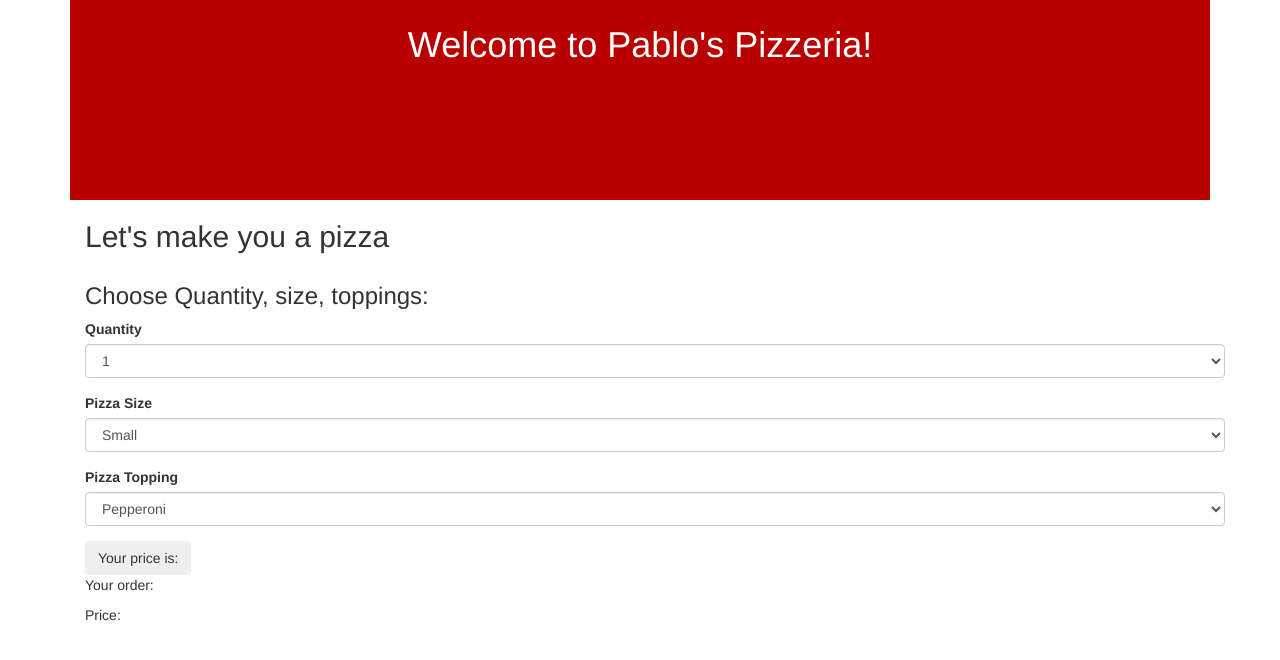
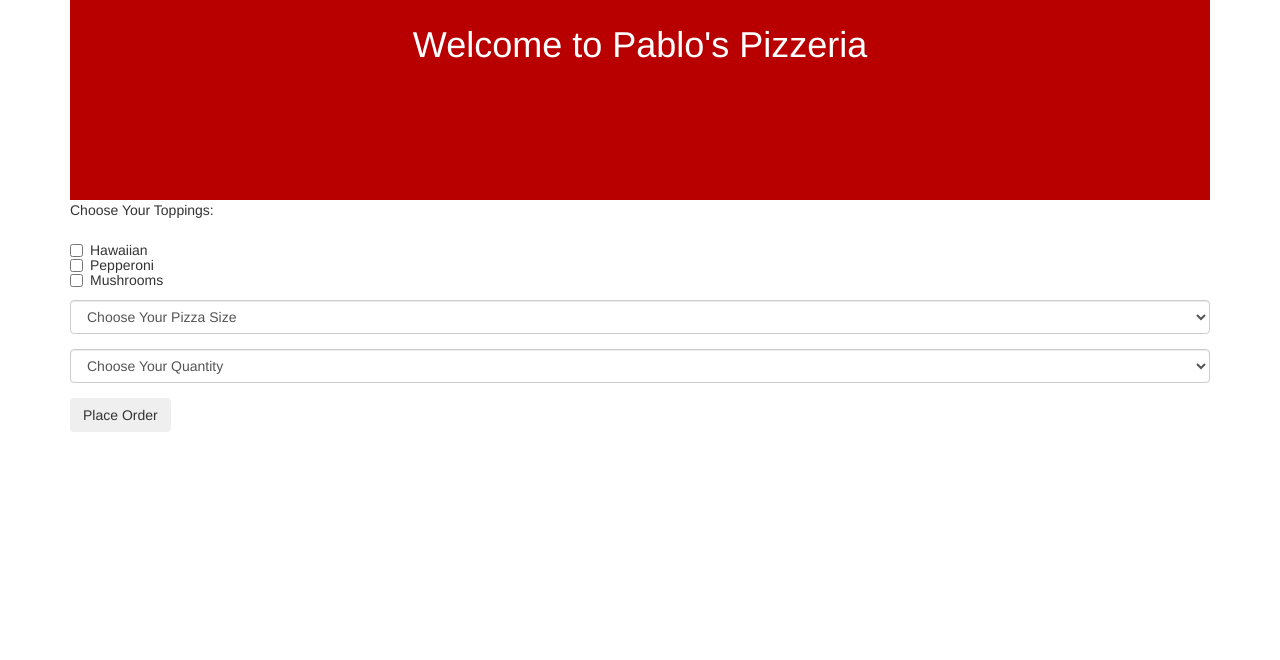
Before and after one commit to pabloverapdx/Intro-codereview4, a plain HTML site: page index.html in a window 1280 px wide. Drawn offline with Linux system fonts and the light colour scheme.

Commit message:
for loop, constructor, variables. Hidden results in css

```diff
--- a/css/styles.css
+++ b/css/styles.css
@@ -5,7 +5,6 @@
     padding:5px;
     height: 200px;
 }
-/*#result {
+#result {
   display: none;
-  font-size: 40px;
-}*/
+}
--- a/index.html
+++ b/index.html
@@ -1,4 +1,6 @@
-<!DOCTYPE html>
+
+
+<!DOCTYPE>
 <html>
   <head>
     <link href="css/bootstrap.css" rel="stylesheet" type="text/css">
@@ -10,46 +12,39 @@
   <body>
     <div class="container">
       <div class="header">
-        <h1>Welcome to Pablo's Pizzeria!</h1>
+      <h1>Welcome to Pablo's Pizzeria</h1>
     </div>
-        <div class="container">
-              <h2>Let's make you a pizza</h2>
-
+      <form id="user-info">
+        <p class="pizza-toppings">Choose Your Toppings:</p>
          <div class="row">
-          <div class="col-md-12">
-            <h3>Choose Quantity, size, toppings:</h3>
-              <form id="letsMakePizza">
+           <div class="col-xs-4">
+             <div class="checkbox">
+               <label class="checkbox"><input type="checkbox" class="toppings" name="toppings" value="Hawaiian">Hawaiian</label>
+               <label class="checkbox"><input type="checkbox" class="toppings" name="toppings" value="Pepperoni">Pepperoni</input></label>
+               <label class="checkbox"><input type="checkbox" class="toppings" name="toppings" value="Mushrooms">Mushrooms</input></label>
+             </div>
+           </div>
+         </div>
         <div class="form-group">
-                  <label for="pizzaQuantity">Quantity</label>
-                  <select id="pizzaQuantity" class="form-control">
-                  <option>1</option>
-                  <option>2</option>
-                  <option>3</option>
+          <select class="form-control" id="pizza-size">
+            <option value="">Choose Your Pizza Size</option>
           </select>
         </div>
         <div class="form-group">
-                <label for="pizzaSize">Pizza Size</label>
-                <select id="pizzaSize" class="form-control">
-                  <option>Small</option>
-                  <option>Medium</option>
-                  <option>Large</option>
+          <select class="form-control" id="pizza-quantity">
+            <option value="">Choose Your Quantity</option>
           </select>
         </div>
-              <div class="form-group">
-                <label for="pizzaTopping">Pizza Topping</label>
-                <select id="pizzaTopping" class="form-control">
-                  <option>Pepperoni</option>
-                  <option>Hawaiian</option>
-                  <option>Mushrooms</option>
-                  </select>
-              </div>
-              <button type="submit" class="btn" id="buyPizza">Your price is:</button>
+
+        <button type="submit" class="btn btn">Place Order</button>
       </form>
-            <div id="pizzaResult">
-              <p>Your order: <ul id="orderInfo"></ul></p>
-              <p>Price: <ul id="pizzaPriceList"></ul></p>
-          </div>
-        </div>
+
+      <div id="result">
+        <h2>My Order:<span class=""></span></h2>
+        <p>Size:<span class="sizeChoice"></span></p>
+        <p>Toppings: <span class="toppingsChoice"></span></p>
+        <p>Quantity:<span class="quantityChoice"></span></p>
+        <p>Total: <strong>$<span class="total-price"></span></strong></p>
       </div>
     </div>
   </body>
--- a/js/scripts.js
+++ b/js/scripts.js
@@ -11,9 +11,7 @@ Pizza.prototype.addTopping = function(topping) {
 Pizza.prototype.totalPrice = function() {
   var sizePrice = 0;
 
-  if (this.size === "X-Large") {
-      sizePrice += 20;
-  } else if (this.size === "Large") {
+  if (this.size === "Large") {
       sizePrice += 16;
   } else if (this.size === "Medium") {
       sizePrice += 12;
@@ -22,20 +20,31 @@ Pizza.prototype.totalPrice = function() {
   }
 
   for(var i=0; i<this.toppings.length; i++) {
-    if (this.toppings[i] === "Chicken" || this.toppings[i] === "Pepperoni" || this.toppings[i] === "Sausage" || this.toppings[i] === "Bacon" || this.toppings[i] === "Salami" || this.toppings[i] === "Ham") {
+    if (this.toppings[i] === "Hawaiian" || this.toppings[i] === "Pepperoni" || this.toppings[i] === "Mushrooms") {
         sizePrice += 2;
-    }  else if (this.toppings[i] === "Green Pepper" || this.toppings[i] === "Mushroom" || this.toppings[i] === "Onion" || this.toppings[i] === "Black Olive") {
-        sizePrice += 1;
-    }
   }
-
+}
 
   var totalPrice = sizePrice * this.quantity;
 
   return totalPrice;
   }
-// $(document).ready(function() {
-//   $("form#letsMakePizza").submit(function(event) {
-// event.preventDefault();
-//   });
-// });
+
+// Clears form //
+  var clearForm = function() {
+    $('input:checkbox').removeAttr('checked');
+    $('input:radio').removeAttr('checked');
+  };
+
+  var constructPage = function() {
+    var mySize = ["Small", "Medium", "Large"];
+    var myQuantity = [1, 2, 3];
+
+    mySize.forEach(function(size) {
+      $("select#pizza-size").append("<option value='" + size + "'><span class='chosen-size'>" + size + "</span></option>");
+    });
+
+    myQuantity.forEach(function(quantity) {
+      $("select#pizza-quantity").append("<option value='" + quantity + "'><span class='chosen-quantity'>" + quantity + "</span></option>");
+    });
+  }
```
Lines whose indentation alone changed are shown as unchanged.
